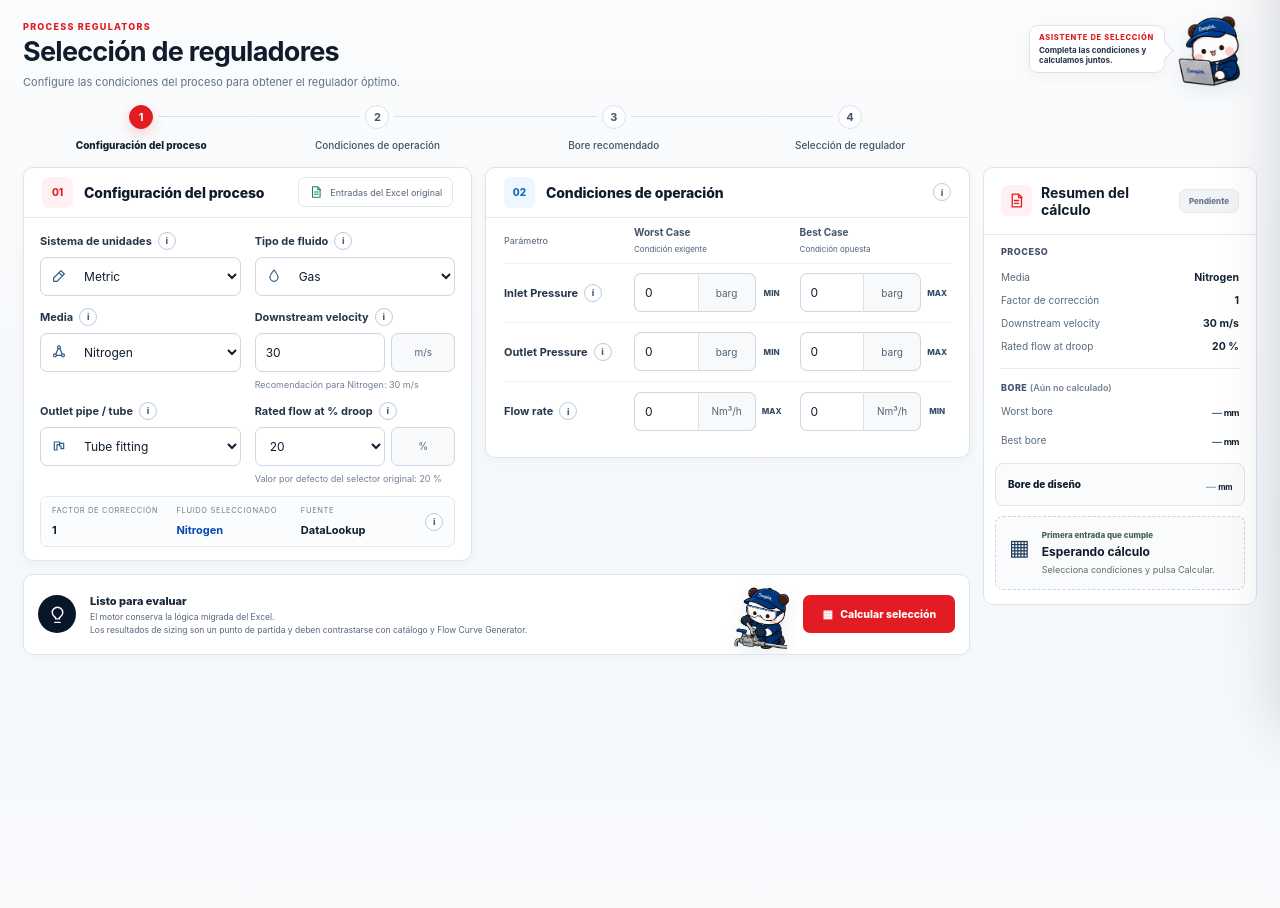
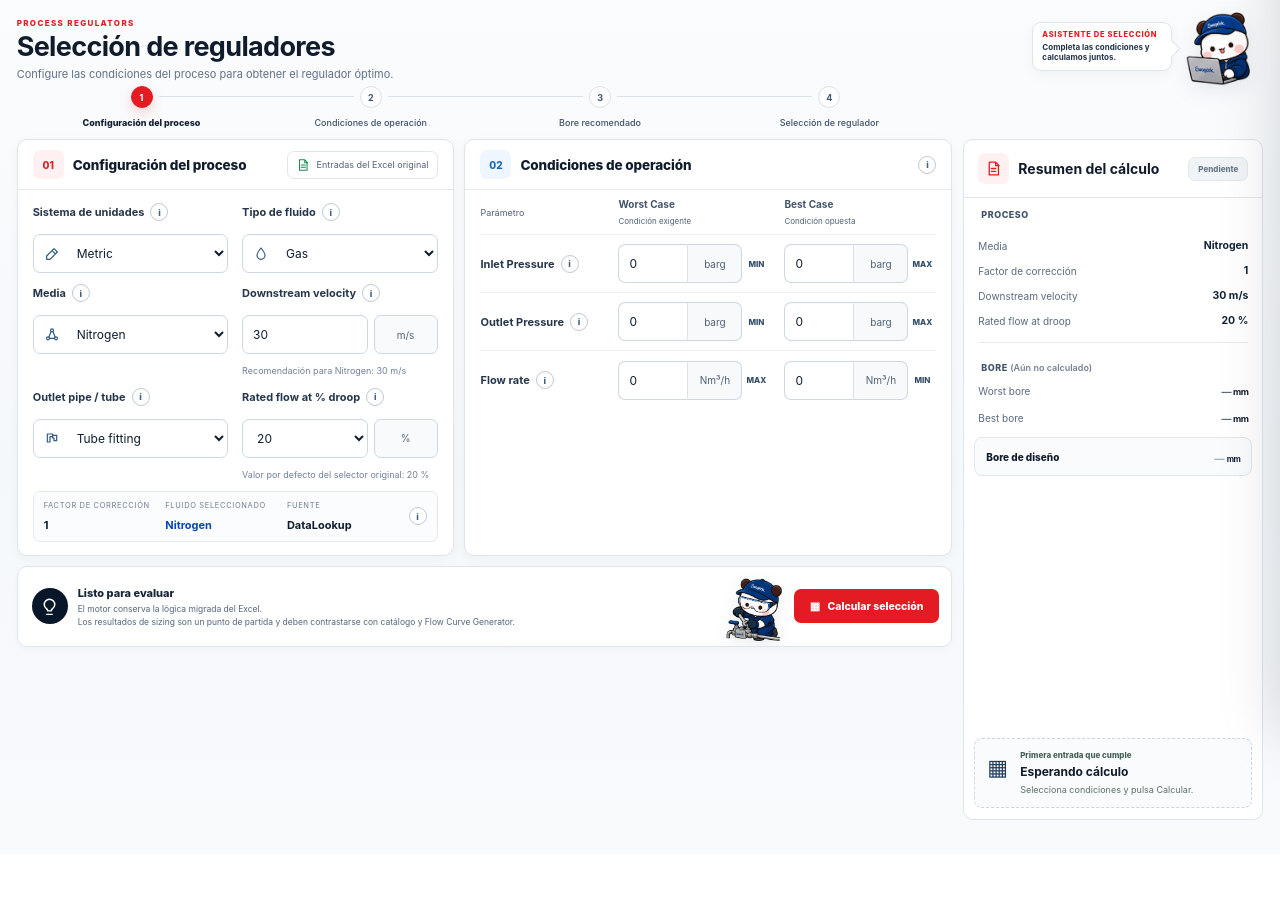
Before and after one commit to iori11taka/swagelok-regulator-tool, a plain HTML site: page index.html in a window 1280 px wide. Shown: the part 70-978 px from the top of the page. After the commit the page ends 924 px from the top, so only its background shows below. Drawn offline with Linux system fonts and the light colour scheme.

```diff
--- a/styles.css
+++ b/styles.css
@@ -1543,3 +1543,298 @@
     font-size:13px;
   }
 }
+
+
+/* =========================================================
+   v1.7 COMPACT PROFESSIONAL WORKSPACE
+   Goal: use the viewport better without fixed desktop widths.
+   Keeps the sizing engine and all HTML IDs untouched.
+========================================================= */
+
+@media (min-width:1181px){
+
+  /* Header: cleaner after removing the redundant S app mark. */
+  .brand{
+    gap:12px;
+  }
+  .brand-company{
+    min-width:96px;
+  }
+  .brand-logo-image{
+    width:94px;
+    height:24px;
+  }
+  .brand-divider{
+    margin-left:2px;
+    margin-right:3px;
+  }
+
+  /* Use almost the full desktop canvas, with stable viewport proportions. */
+  .app-shell{
+    width:97.4vw;
+    max-width:none;
+    padding-top:14px;
+    padding-bottom:34px;
+  }
+
+  /* Intro is deliberately compact. Mascot remains contextual at right. */
+  .page-intro-with-mascot{
+    min-height:66px;
+    margin-bottom:2px;
+    padding-right:232px;
+  }
+  .page-intro .eyebrow{
+    font-size:8px;
+    letter-spacing:1.35px;
+  }
+  .page-intro h1{
+    font-size:27px;
+    line-height:1.06;
+    margin:4px 0 5px;
+    letter-spacing:-.65px;
+  }
+  .page-intro p{
+    font-size:11px;
+    line-height:1.35;
+  }
+  .mascot-guide{
+    top:-5px;
+    right:4px;
+  }
+  .mascot-guide img{
+    width:79px;
+    height:79px;
+  }
+  .mascot-speech{
+    width:140px;
+    padding:7px 9px;
+  }
+
+  /* Stepper belongs to the working area (config + operating conditions),
+     not to the results sidebar. */
+  .stepper{
+    width:75.2%;
+    max-width:none;
+    margin:5px 0 10px;
+    padding-left:.8vw;
+    padding-right:.8vw;
+  }
+  .step{
+    padding-top:26px;
+  }
+  .step>span{
+    width:22px;
+    height:22px;
+    font-size:9px;
+  }
+  .step:before{
+    top:10px;
+  }
+  .step strong{
+    font-size:9px;
+    line-height:1.2;
+  }
+
+  /* Balanced engineering workspace:
+     Configuration 36% / Conditions 40% / Summary 24% approximately. */
+  .workspace-grid{
+    grid-template-columns:
+      minmax(0,.94fr)
+      minmax(0,1.05fr)
+      minmax(300px,.55fr);
+    column-gap:.85vw;
+    row-gap:10px;
+    align-items:stretch;
+  }
+
+  .main-column{
+    display:contents;
+  }
+  .main-column>.section-card:nth-of-type(1){
+    grid-column:1;
+    grid-row:1;
+  }
+  .main-column>.section-card:nth-of-type(2){
+    grid-column:2;
+    grid-row:1;
+  }
+  .main-column>.bore-section{
+    grid-column:1 / span 2;
+  }
+  .main-column>.calculate-area{
+    grid-column:1 / span 2;
+  }
+
+  /* Summary now visually occupies the full input/action block height. */
+  .summary-sidebar{
+    grid-column:3;
+    grid-row:1 / span 3;
+    align-self:stretch;
+    min-width:0;
+  }
+  .summary-sidebar .sticky-card{
+    position:sticky;
+    top:76px;
+    height:100%;
+  }
+  .summary-sidebar .summary-card{
+    min-height:100%;
+    display:flex;
+    flex-direction:column;
+  }
+  .summary-sidebar .match-box{
+    margin-top:auto;
+  }
+
+  /* Cards are slightly denser and more aligned. */
+  .section-card{
+    margin-bottom:0;
+  }
+  .section-header{
+    min-height:50px;
+    padding:0 15px;
+  }
+  .section-number{
+    min-width:29px;
+    height:29px;
+    border-radius:7px;
+  }
+  .section-title-wrap{
+    gap:9px;
+  }
+  .section-header h2{
+    font-size:13.5px;
+  }
+  .source-chip{
+    padding:6px 8px;
+    font-size:9px;
+  }
+
+  .form-grid{
+    padding:13px 15px 11px;
+    gap:11px 14px;
+  }
+  .form-group label{
+    margin-bottom:6px;
+  }
+  input,
+  select,
+  .unit-label,
+  .unit-box{
+    height:39px;
+  }
+  .field-helper{
+    margin-top:4px;
+  }
+  .property-strip{
+    margin:0 15px 13px;
+    padding:9px 10px;
+  }
+
+  .conditions-table{
+    padding:0 15px 12px;
+  }
+  .conditions-row{
+    min-height:58px;
+    grid-template-columns:minmax(124px,.72fr) minmax(0,1fr) minmax(0,1fr);
+  }
+  .conditions-title{
+    min-height:45px;
+  }
+  .condition-input{
+    grid-template-columns:minmax(0,1fr) clamp(55px,3.8vw,67px) 28px;
+  }
+  .condition-input input,
+  .condition-input .unit-box{
+    height:39px;
+  }
+
+  /* More compact summary, while remaining easy to scan. */
+  .summary-card-header{
+    padding:13px 14px;
+  }
+  .summary-list{
+    padding:9px 14px;
+  }
+  .summary-list>div,
+  .bore-summary-row{
+    padding:6px 0;
+  }
+  .summary-divider{
+    margin:0 14px 6px;
+  }
+  .bore-summary-row{
+    padding-left:14px;
+    padding-right:14px;
+  }
+  .design-summary{
+    margin:6px 10px 10px;
+    padding:10px 11px;
+  }
+  .match-box{
+    margin-left:10px;
+    margin-right:10px;
+    margin-bottom:11px;
+    padding:11px 12px;
+  }
+
+  /* Action bar feels like the footer of the engineering workspace. */
+  .calculate-area{
+    min-height:62px;
+    margin:0;
+    padding:9px 12px 9px 14px;
+    border-radius:10px;
+    gap:10px;
+  }
+  .advisory-icon{
+    width:36px;
+    height:36px;
+  }
+  .calculate-area p{
+    max-width:720px;
+  }
+  .calculate-actions{
+    gap:6px;
+  }
+  .mascot-action{
+    width:67px;
+    height:67px;
+    margin-bottom:-6px;
+  }
+  .primary-button{
+    padding:10px 16px;
+  }
+
+  /* If the bore result appears, it follows immediately below the
+     input workspace with no oversized vertical separation. */
+  .bore-section{
+    margin-top:0;
+  }
+}
+
+/* Very wide screens: do not turn the UI into a narrow centered island. */
+@media (min-width:1650px){
+  .app-shell{width:97.6vw}
+  .workspace-grid{column-gap:.78vw}
+  .stepper{width:75.4%}
+}
+
+/* Short laptop screens: one-screen data entry remains the priority. */
+@media (min-width:1181px) and (max-height:780px){
+  .app-shell{padding-top:10px}
+  .page-intro-with-mascot{min-height:58px}
+  .page-intro h1{font-size:24px}
+  .page-intro p{font-size:10px}
+  .mascot-guide img{width:70px;height:70px}
+  .stepper{margin:3px 0 8px}
+  .form-grid{padding-top:11px;padding-bottom:9px;gap:9px 12px}
+  .conditions-row{min-height:53px}
+  .property-strip{margin-bottom:10px}
+  .calculate-area{min-height:57px;padding-top:7px;padding-bottom:7px}
+  .mascot-action{width:61px;height:61px}
+}
+
+/* Remove obsolete visual footprint if an older cached HTML still contains it. */
+.brand-mark{
+  display:none !important;
+}
```
